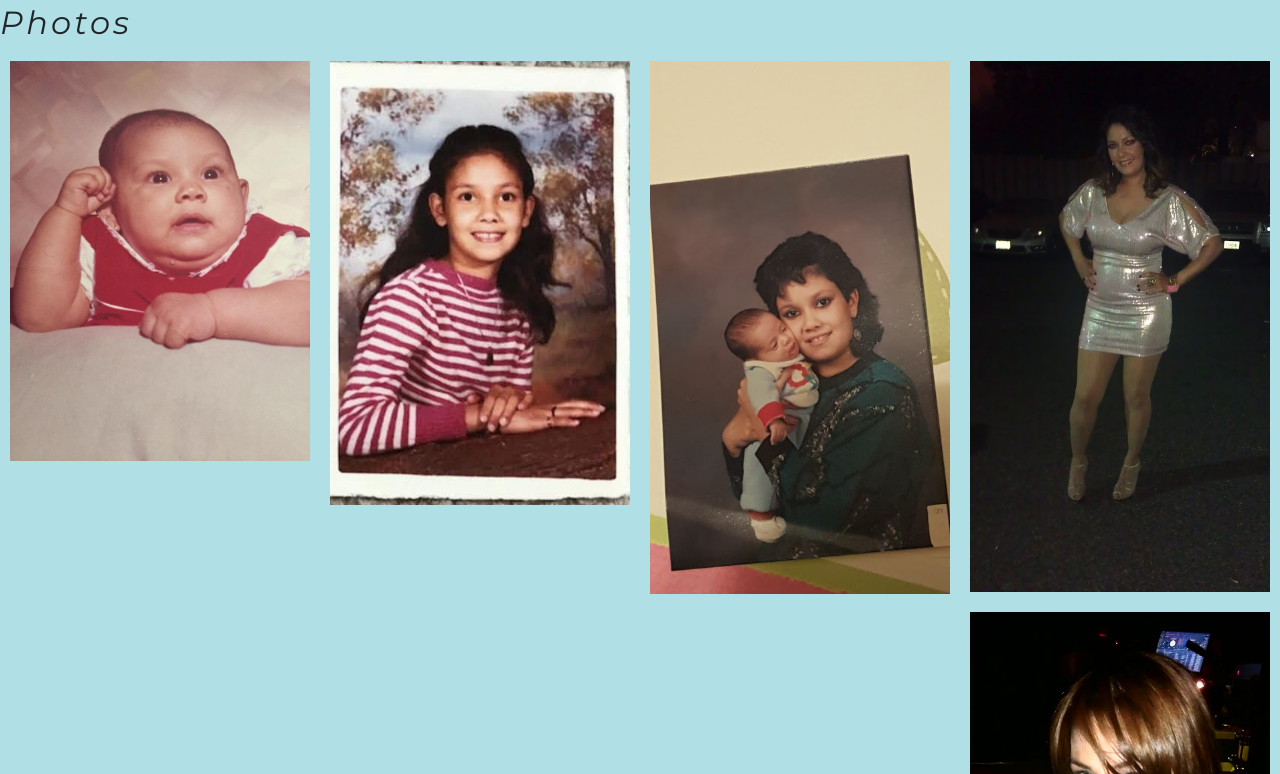
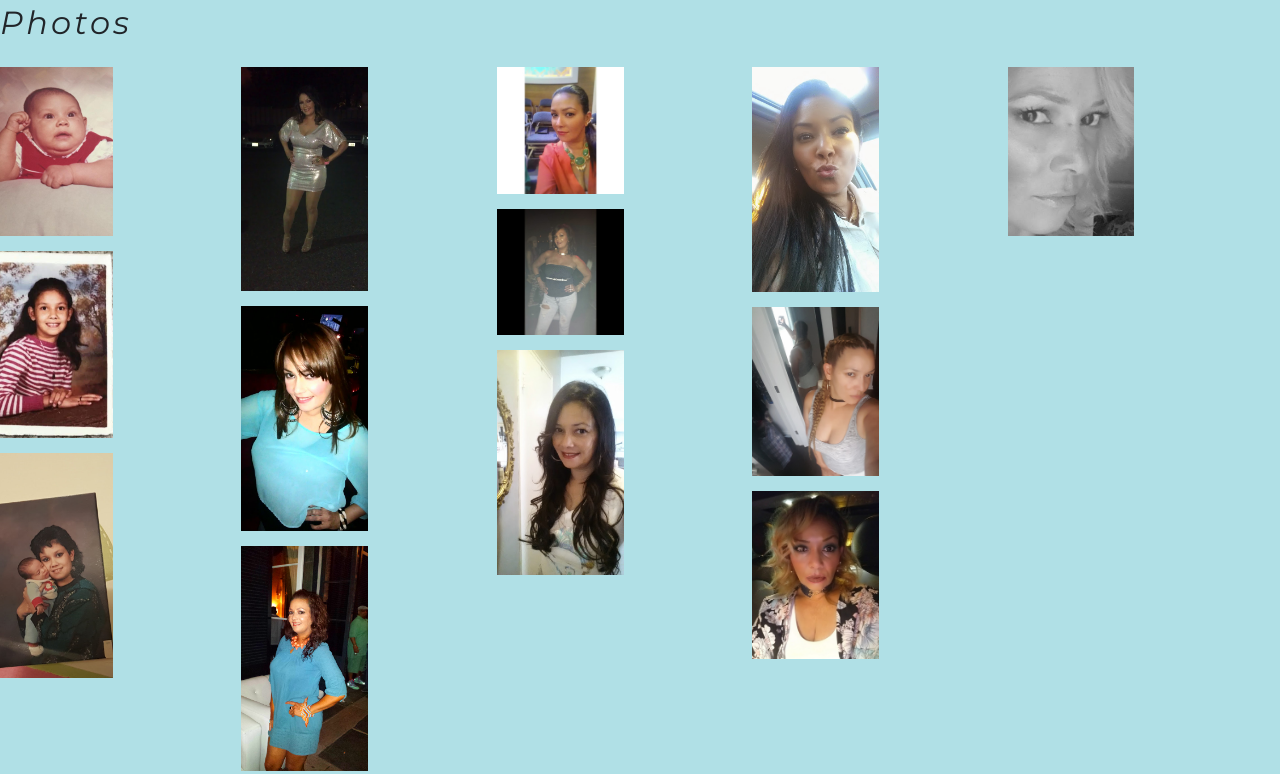
Before and after one commit to iamsosassy/tributepage, a plain HTML site: page index.html in a window 1280 px wide. Shown: the part 2335-3109 px from the top of the page. Drawn offline with nearby package versions, Linux system fonts and the light colour scheme.

Commit message:
fixed picture grid style, a bit challenging not quite but getting there

```diff
--- a/index.html
+++ b/index.html
@@ -34,7 +34,7 @@
         <ul id="navigation">
             <li><a href="#about" class="on" about>About</a></li>
             <li><a href="#videos">Videos</a></li>
-            <li><a href="#photo">Photos</a></li>
+            <li><a href="#photos">Photos</a></li>
         </ul>
     </nav>
     <p class="header"> FUCK SHIRLEY is TURNING FIFTY </p>
@@ -94,49 +94,33 @@
 
     <section id:"photos">
         <h2>Photos</h2>
-        <div class="alignRow">
-            <div class="imageColumn">
-                <img src="images\babyshirley.jpg" alt="babyshirley" style="width:100%">
+        <div class="row">
+            <div class="column">
+                <img src="images\babyshirley.jpg" alt="babyshirley" style="width:50%">
+                <img src="images\preteenshirley.jpg" alt="teenme" style="width:50%">
+                <img src="images\momson.jpg" alt="kids" style="width:50%">
+
             </div>
-            <div class="imageColumn">
-                <img src="images\preteenshirley.jpg" alt="teenme" style="width:100%">
+            <div class="column">
+                <img src="images\may2012.jpg" alt="glam" style="width:50%">
+                <img src=" images\june2012.jpg" alt="me" style="width:50%">
+                <img src=" images\sept2013.png" alt="me1" style="width:50%">
+
             </div>
-            <div class="imageColumn">
-                <img src="images\momson.jpg" alt="kids" style="width:100%">
+            <div class=" column">
+                <img src="images\nov2013.jpg" alt="me2" style="width:50%">
+                <img src="images\june2013.jpg" alt="me3" style="width:50%">
+                <img src="images\longhair2014.jpg" alt="me4" style="width:50%">
             </div>
-            <div class="imageColumn">
-                <img src="images\may2012.jpg" alt="glam" style="width:100%">
+            <div class="column">
+                <img src="images\kisses.jpg" alt="me5" style="width:50%">
+                <img src="images\jul2016.jpg" alt="me6" style="width:50%">
+                <img src="images\jul2017.jpg" alt="me7" style="width:50%">
+
             </div>
-            <div class="imageColumn">
-                <img src="images\june2012.jpg" alt="me" style="width:100%">
+            <div class="column">
+                <img src="images\shirley.jpg" alt="me8" style="width:50%">
             </div>
-            <div class="imageColumn">
-                <img src="images\sept2013.png" alt="me1" style="width:100%">
-            </div>
-            <div class="imageColumn">
-                <img src="images\nov2013.jpg" alt="me2" style="width:100%">
-            </div>
-            <div class="imageColumn">
-                <img src="images\june2013.jpg" alt="me3" style="width:100%">
-            </div>
-            <div class="imageColumn">
-                <img src="images\longhair2014.jpg" alt="me4" style="width:100%">
-            </div>
-            <div class="imageColumn">
-                <img src="images\kisses.jpg" alt="me5" style="width:100%">
-            </div>
-            <div class="imageColumn">
-                <img src="images\jul2016.jpg" alt="me6" style="width:100%">
-            </div>
-            <div class="imageColumn">
-                <img src="images\jul2017.jpg" alt="me7" style="width:100%">
-            </div>
-            <div class="imageColumn">
-                <img src="images\shirley.jpg" alt="me8" style="width:100%">
-            </div>
-
-
-
         </div>
 
 
--- a/style.css
+++ b/style.css
@@ -6,7 +6,8 @@
 body {
     font-family: 'Montserrat', sans-serif;
     background-color: powderblue;
-    letter-spacing: 0.20em
+    letter-spacing: 0.20em;
+    margin: 0;
 }
 
 ul {
@@ -23,12 +24,6 @@ li {
     margin: 0px 3px;
     font-weight: bolder;
     background-color: palegoldenrod;
-}
-
-.imageColumn {
-    float: left;
-    width: 25%;
-    padding: 10px;
 }
 
 p.words {
@@ -72,6 +67,24 @@ a:hover, a.on {
     text-align: center !important;
 }
 
+.column {
+    float: left;
+    width: 19.5%;
+    padding: 1px;
+}
+
+.column img {
+    margin-top: 15px;
+}
+
+/* Clear floats after the columns */
+
+.row:after {
+    content: "";
+    display: table;
+    clear: both;
+}
+
 video.wrapper {
     height: auto !important;
     height: 70%;
```
